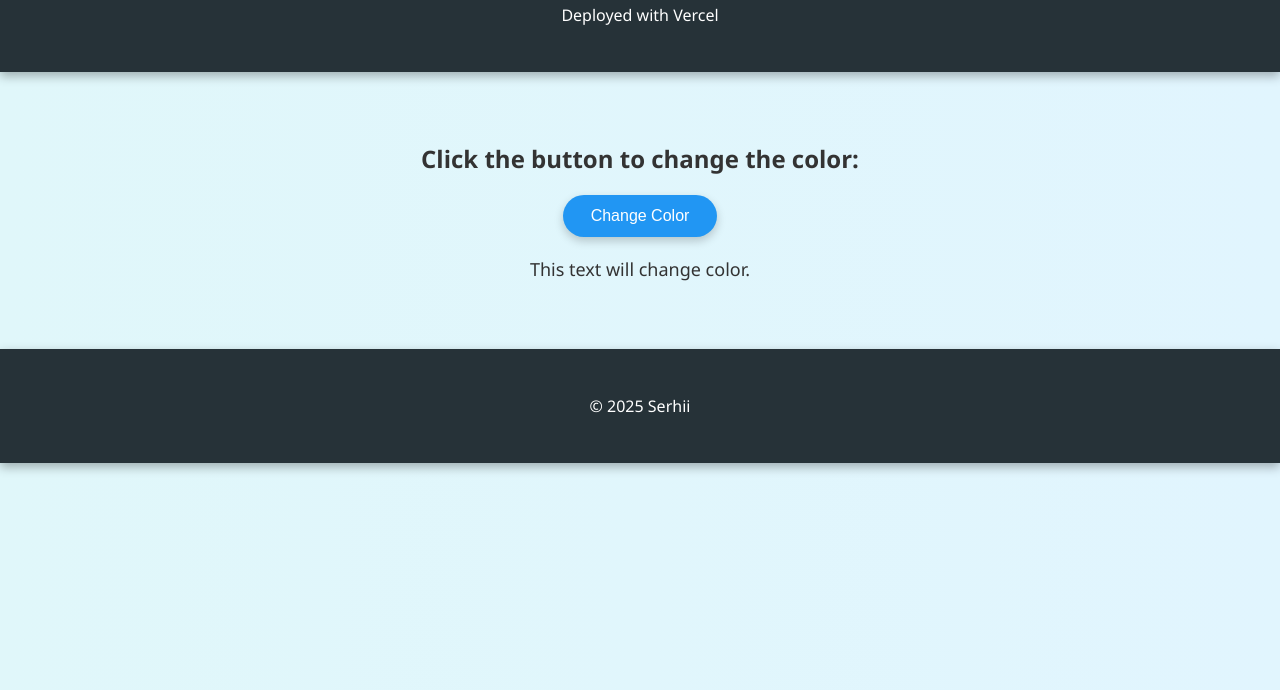
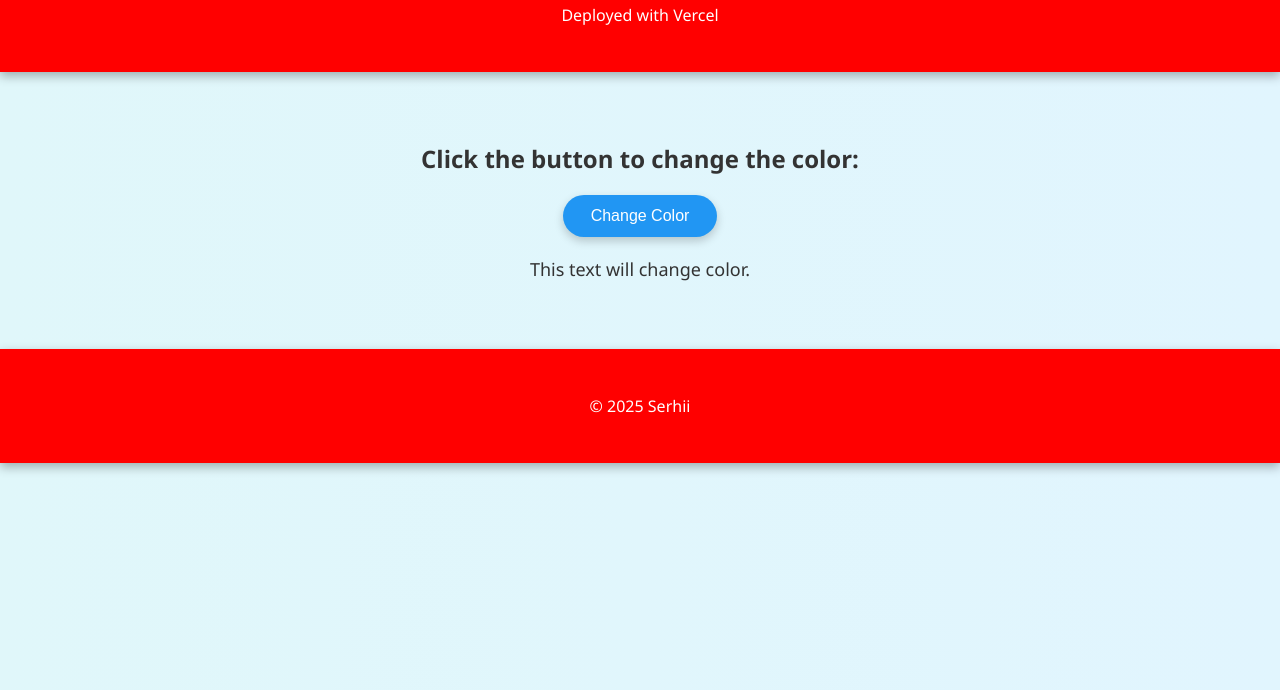
Before and after one commit to BlisqX/lab_5, a plain HTML site: page index.html in a window 1280 px wide. Shown: the part 110-800 px from the top of the page. Drawn offline with Linux system fonts and the light colour scheme.

Commit message:
Second commit

```diff
--- a/styles.css
+++ b/styles.css
@@ -8,7 +8,7 @@ body {
 }
 
 header, footer {
-    background-color: #263238;
+    background-color: red;
     color: #fff;
     padding: 30px 20px;
     box-shadow: 0 4px 10px rgba(0, 0, 0, 0.3);
```
